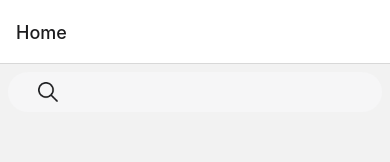
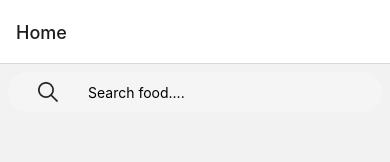
Before and after one commit to MaazIlyas/AppFoodHut, a React Native app: screen /Home in a window 390 px wide. Shown: the top 162 px of the page. Built offline with nearby package versions, Linux system fonts and the light colour scheme.

Commit message:
Search
Icon and Text box added for the search the the top of the screen

```diff
--- a/screens/Home.js
+++ b/screens/Home.js
@@ -8,13 +8,13 @@ const Home = () => {
         <View
         style={{
             flexDirection: 'row',
-            height: '40px',
+            height: 40,
             alignItems: 'center',
             marginHorizontal: SIZES.base,
             marginVertical: SIZES.base,
             paddingHorizontal: SIZES.radius,
             borderRadius: SIZES.radius,
-            backgroundColor: COLORS.lightGray2
+            backgroundColor: COLORS.lightGray
 
         }}
         >
@@ -28,7 +28,13 @@ const Home = () => {
             }}
             />
             {/* Text ibput */}
-
+            <TextInput
+                style={{
+                    flex: 1,
+                    marginLeft: SIZES.radius,
+                }}
+                placeholder="Search food...."
+            />
             {/* Filter Buttons */}
         </View>
     )
```
